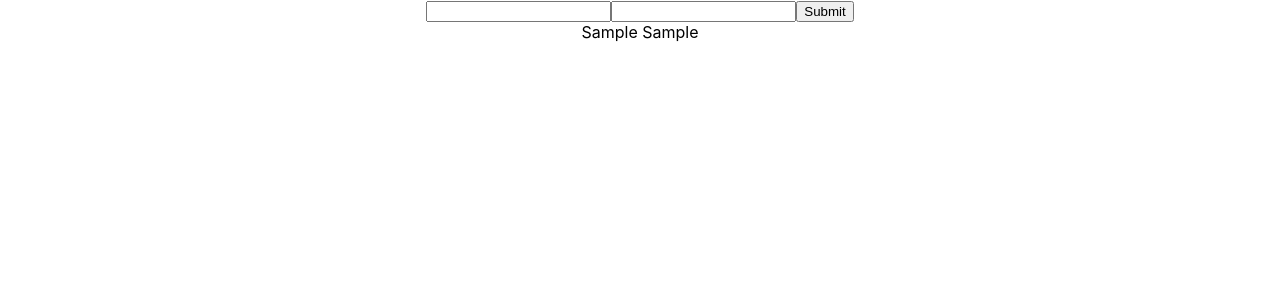
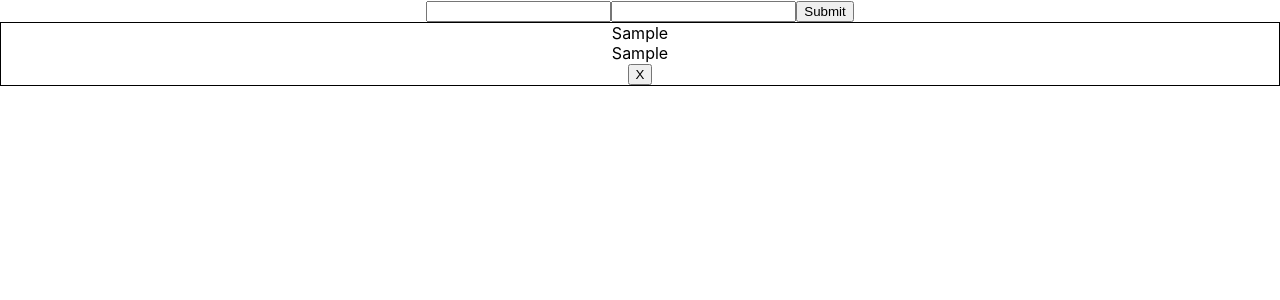
Before and after one commit to Tooogi/Todo-app, a React (Create React App) app: page / in a window 1280 px wide. Both pictures are taken after typing "Sample", "Sample" into the empty fields and a click on the input 824 px from the left and 11 px from the top of the page. Shown: the top 300 px of the page. Built offline with nearby package versions, Linux system fonts and the light colour scheme.

Commit message:
Add delete feature for cards using id

```diff
--- a/src/App.js
+++ b/src/App.js
@@ -1,4 +1,4 @@
-import { useState, form, label, input } from 'react';
+import { useState, form, label, input, button } from 'react';
 import './App.css';
 
 function App() {
@@ -7,7 +7,18 @@ function App() {
   const [title, setTitle] = useState("");
   const [description, setDescription] = useState("");
 
-  const listItem = cards.map(card => <div>{card.title} {card.description}</div>)
+  const deleteCard = (cardToRemove) => {
+    const removeCard = cards.filter(card => card.id !== cardToRemove.id)
+    setCards(removeCard);
+  }
+
+  const listItem = cards.map(card =>
+    <div style={{border: "1px solid #000"}} key={card.id}>
+      <div>{card.title}</div>
+      <div>{card.description}</div>
+      <button onClick={() => deleteCard(card)}>X</button>
+    </div>
+  )
 
   function handleTitleChange(e) {
     setTitle(e.target.value);
@@ -21,9 +32,12 @@ function App() {
     e.preventDefault();
 
     const newCard = {
+      id: new Date(),
       title: title,
       description: description
     };
+
+    console.log("What is in: ", newCard);
 
     setCards([...cards, newCard]);
 
```
